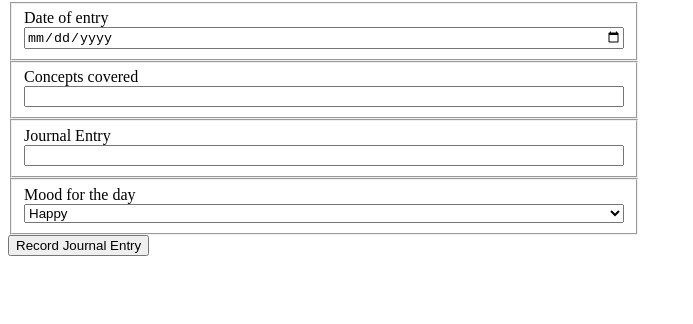
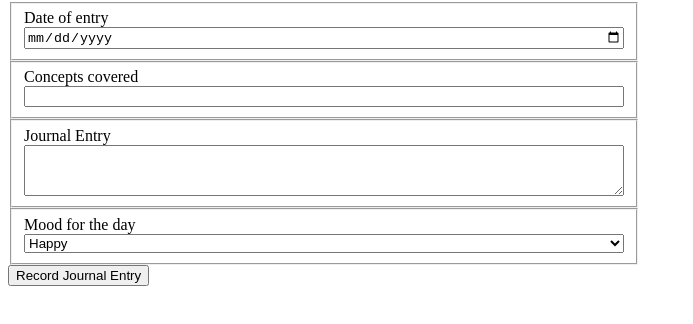
Before and after one commit to johnbain881/NSS-Daily-Journal, a plain HTML site: page index.html in a window 1280 px wide. Shown: the part 78-402 px from the top of the page, without its empty margins (0-693 px from the left). Drawn offline with Linux system fonts and the light colour scheme.

Commit message:
fixed textarea tag

```diff
--- a/index.html
+++ b/index.html
@@ -20,7 +20,7 @@
             </fieldset>
             <fieldset>
                 <label for="journalEntry">Journal Entry</label>
-                <input type="textarea" name="journalEntry" id="journalEntry">
+                <textarea name="journalEntry" id="journalEntry" cols="30" rows="3"></textarea>
             </fieldset>
             <fieldset>
                 <label for="journalMood">Mood for the day</label>
```
